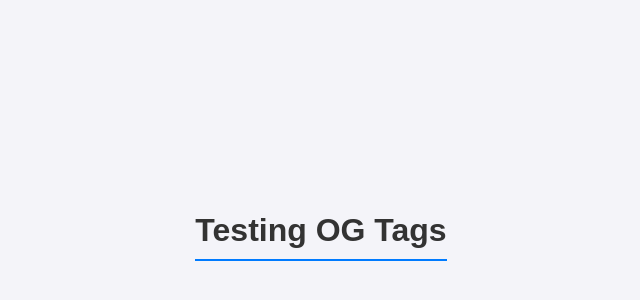
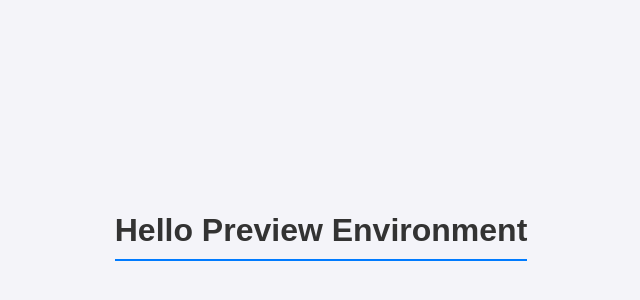
Before and after one commit to mauricioschneider/render-og-tag-test, a website: page index.html in a window 1280 px wide. Shown: the part 164-464 px from the top of the page, without its empty margins (319-959 px from the left). Drawn offline with Linux system fonts and the light colour scheme.

Commit message:
Tests preview env with blueprint in diff repo

```diff
--- a/index.html
+++ b/index.html
@@ -33,6 +33,6 @@
     </style>
 </head>
 <body>
-<h1>Testing OG Tags</h1>
+<h1>Hello Preview Environment</h1>
 </body>
 </html>
```
